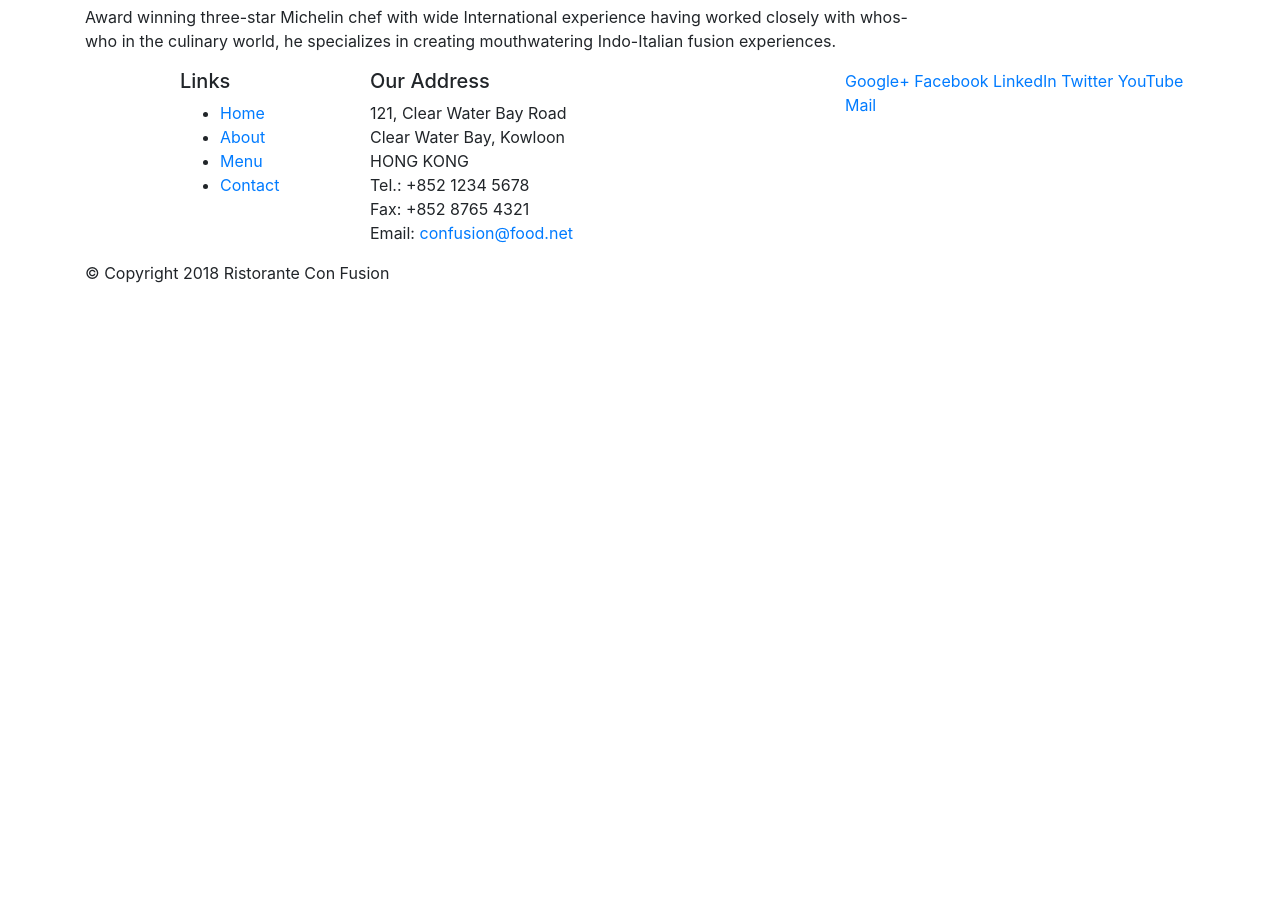
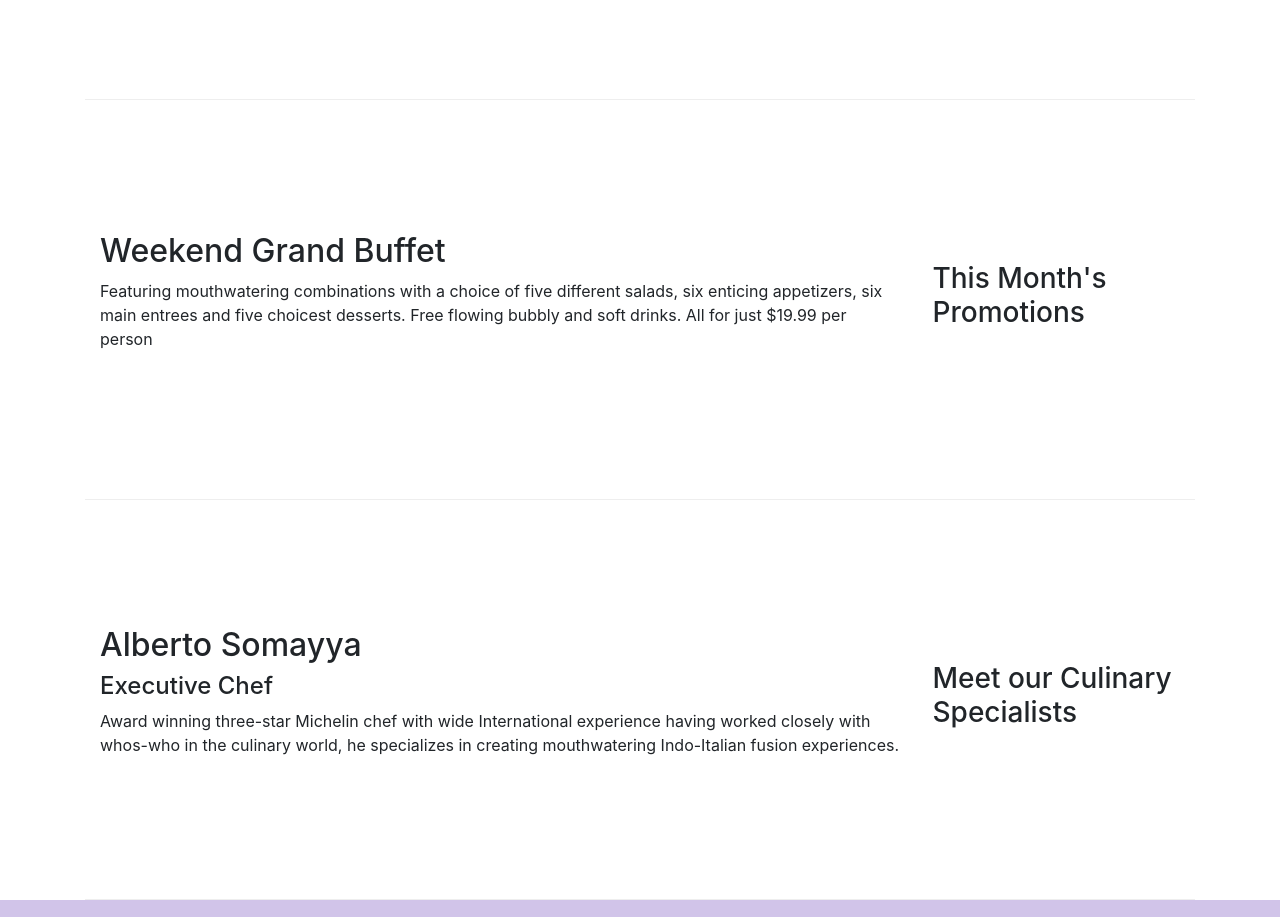
Before and after one commit to AlexDobrushskiy/alexdobrushskiy.github.io, a website: page index.html in a window 1280 px wide. Shown: the part 604-1521 px from the top of the page. Before the commit the page ends 905 px from the top, so only its background shows below. Drawn offline with nearby package versions, Linux system fonts and the light colour scheme.

Commit message:
Bootstrap Grid Part 2

```diff
--- /dev/null
+++ b/css/styles.css
@@ -0,0 +1,17 @@
+.row-header {
+    margin: 0 auto;
+    padding: 0;
+}
+
+.row-content {
+    margin: 0 auto;
+    padding: 50px 0 50px 0;
+    border-bottom: 1px ridge;
+    min-height: 400px;
+}
+
+.footer {
+    background-color: #D1C4E9;
+    margin: 0 auto;
+    padding: 20px 0 20px 0;
+}
--- a/index.html
+++ b/index.html
@@ -10,13 +10,14 @@
 
     <!-- Bootstrap CSS -->
     <link rel="stylesheet" href="node_modules/bootstrap/dist/css/bootstrap.min.css">
+    <link href="css/styles.css" rel="stylesheet">
 </head>
 
 <body>
 
     <header class="jumbotron">
         <div class="container">
-            <div>
+            <div class="row row-header">
                 <div class="col-12 col-sm-6">
                     <h1>Ristorante con Fusion</h1>
                     <p>We take inspiration from the World's best cuisines, and create a unique fusion experience. Our lipsmacking creations will tickle your culinary senses!</p>
@@ -28,7 +29,7 @@
     </header>
 
     <div class="container">
-        <div class="row">
+        <div class="row row-content align-items-center">
             <div class="col-12 col-sm-4 order-sm-last col-md-3">
                 <h3>Our Lipsmacking Culinary Creations</h3>
             </div>
@@ -39,7 +40,7 @@
         </div>
 
 
-        <div class="row">
+        <div class="row row-content align-items-center">
             <div class="col-12 col-sm-4 order-sm-last col-md-3">
                 <h3>This Month's Promotions</h3>
             </div>
@@ -49,7 +50,7 @@
             </div>
         </div>
 
-        <div class="row">
+        <div class="row row-content align-items-center">
             <div class="col-12 col-sm-4 order-sm-last col-md-3">
                 <h3>Meet our Culinary Specialists</h3>
             </div>
@@ -61,12 +62,12 @@
         </div>
     </div>
 
-    <footer>
+    <footer class="footer">
         <div class="container">
             <div class="row">
                 <div class="col-4 offset-1 col-sm-2">
                     <h5>Links</h5>
-                    <ul>
+                    <ul class="list-unstyled">
                         <li><a href="#">Home</a></li>
                         <li><a href="#">About</a></li>
                         <li><a href="#">Menu</a></li>
@@ -84,8 +85,8 @@
 		              Email: <a href="mailto:confusion@food.net">confusion@food.net</a>
 		           </address>
                 </div>
-                <div class="col-12 col-sm-4">
-                    <div>
+                <div class="col-12 col-sm-4 align-self-center">
+                    <div class="text-center">
                         <a href="http://google.com/+">Google+</a>
                         <a href="http://www.facebook.com/profile.php?id=">Facebook</a>
                         <a href="http://www.linkedin.com/in/">LinkedIn</a>
@@ -95,7 +96,7 @@
                     </div>
                 </div>
            </div>
-           <div class="row">
+           <div class="row justify-content-center">
                 <div class="col-auto">
                     <p>© Copyright 2018 Ristorante Con Fusion</p>
                 </div>
```
